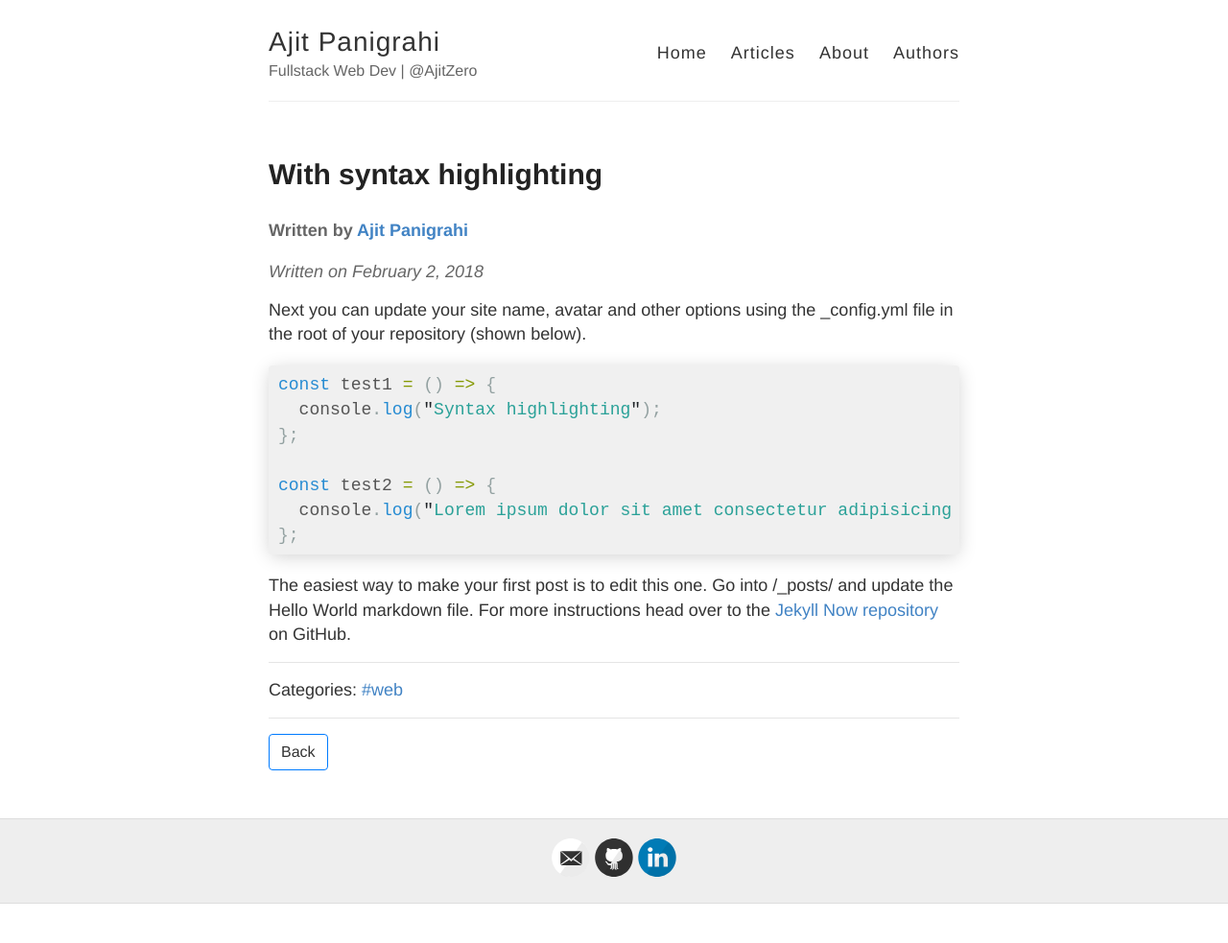
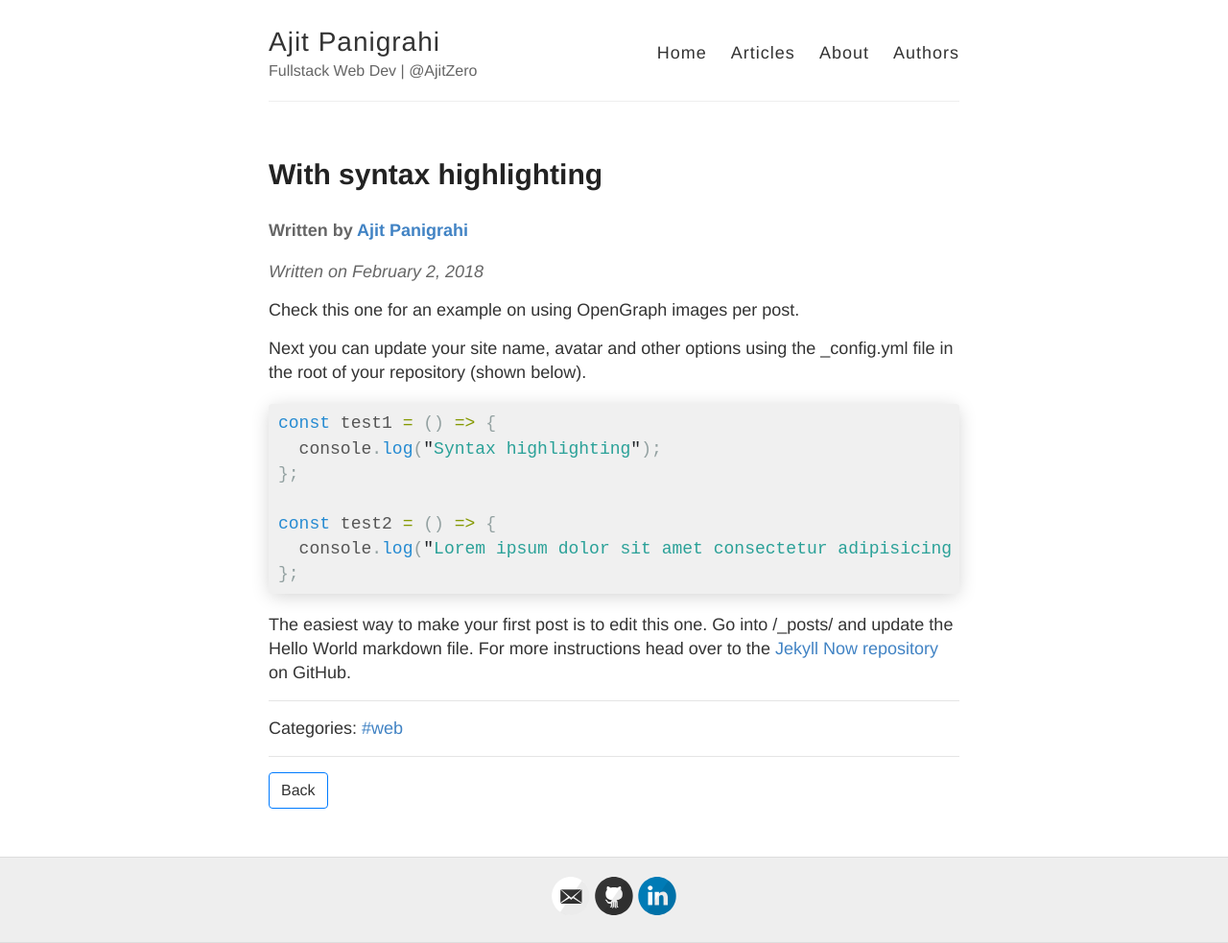
Before and after one commit to ajitzero/jekyll-now-bs4, a Jekyll site: the page built from _posts/2018-2-2-this-is-interesting.md, in a window 1280 px wide. Shown: the whole page at 96% size. Built offline with Jekyll 4.4.1, drawn with Linux system fonts in a browser that asks for light colours; before the commit the page ends 942 px from its top, so only the background shows below that.

Commit message:
:pencil: Example for OG image usage

```diff
--- a/_posts/2018-2-2-this-is-interesting.md
+++ b/_posts/2018-2-2-this-is-interesting.md
@@ -2,9 +2,12 @@
 layout: post
 title: With syntax highlighting
 author: Ajit
+og-image: assets/images/config.png
 categories:
   - web
 ---
+
+Check this one for an example on using OpenGraph images per post.
 
 Next you can update your site name, avatar and other options using the _config.yml file in the root of your repository (shown below).
 
```
